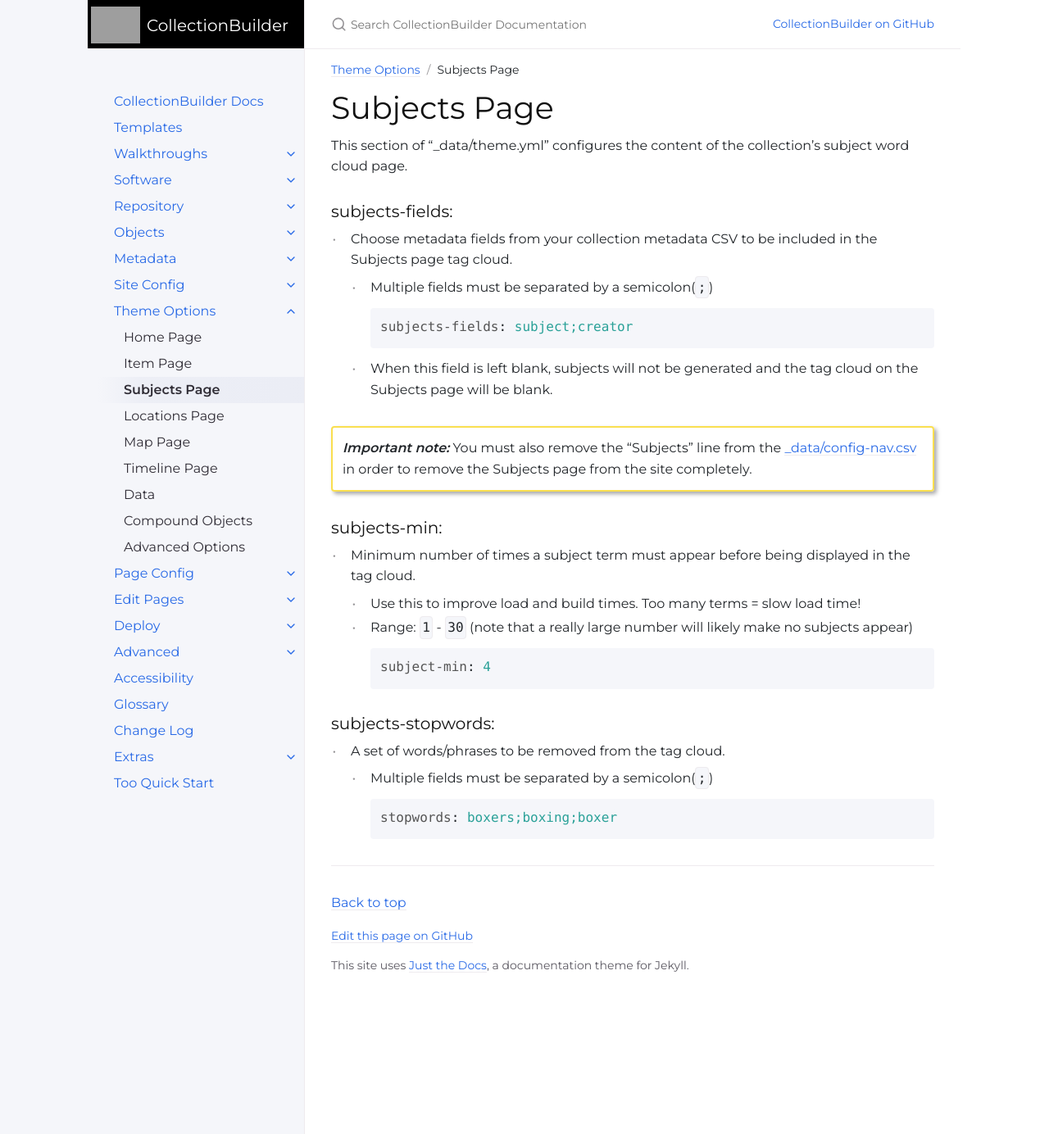
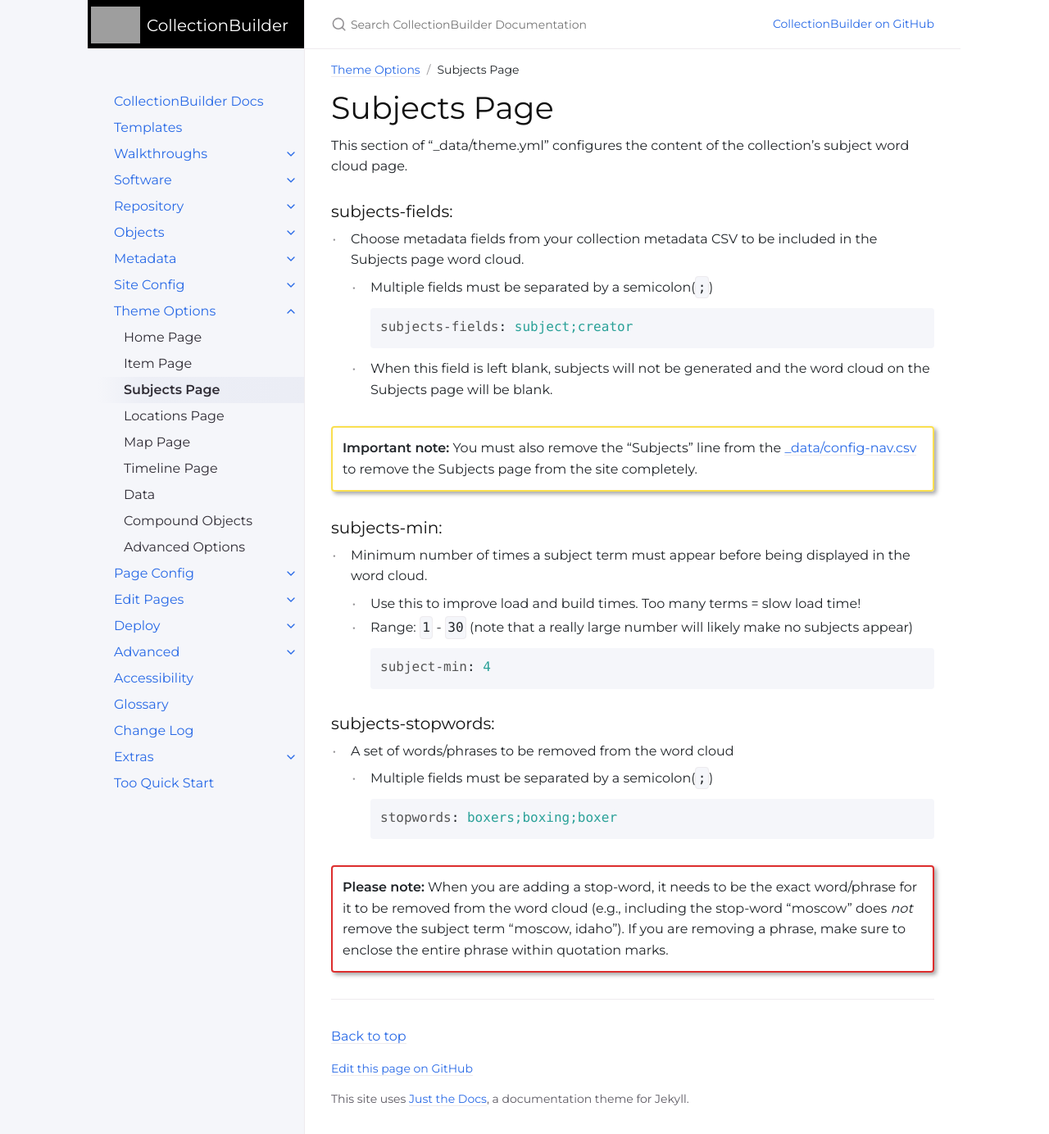
Before and after one commit to CollectionBuilder/cb-docs, a Jekyll site: the page built from docs/theme/subjects.md, in a window 1280 px wide and 1384 px high. Shown: the whole window at 82% size. Built offline with Jekyll 4.4.1, drawn with Linux system fonts in a browser that asks for light colours; comment, search, counter and statistics services are not loaded.

Commit message:
Add alert box about stop-words

````diff
--- a/docs/theme/subjects.md
+++ b/docs/theme/subjects.md
@@ -9,18 +9,18 @@ nav_order: 5
 This section of "_data/theme.yml" configures the content of the collection's subject word cloud page.
 
 ### subjects-fields:
-- Choose metadata fields from your collection metadata CSV to be included in the Subjects page tag cloud.
+- Choose metadata fields from your collection metadata CSV to be included in the Subjects page word cloud.
 	- Multiple fields must be separated by a semicolon(`;`)
 ```yaml
 subjects-fields: subject;creator
 ```
-	- When this field is left blank, subjects will not be generated and the tag cloud on the Subjects page will be blank.
+	- When this field is left blank, subjects will not be generated and the word cloud on the Subjects page will be blank.
 
 {:.alert .alert-yellow}
-***Important note:*** You must also remove the "Subjects" line from the [_data/config-nav.csv]({{ '/customization/config-nav/' | relative_url }}) in order to remove the Subjects page from the site completely.
+**Important note:** You must also remove the "Subjects" line from the [_data/config-nav.csv]({{ '/customization/config-nav/' | relative_url }}) to remove the Subjects page from the site completely.
 
 ### subjects-min:
-- Minimum number of times a subject term must appear before being displayed in the tag cloud.
+- Minimum number of times a subject term must appear before being displayed in the word cloud.
 	- Use this to improve load and build times. Too many terms = slow load time!
 	- Range: `1` - `30` (note that a really large number will likely make no subjects appear)
 ```yaml
@@ -28,8 +28,11 @@ subject-min: 4
 ```
 
 ### subjects-stopwords:
-- A set of words/phrases to be removed from the tag cloud.
+- A set of words/phrases to be removed from the word cloud
 	- Multiple fields must be separated by a semicolon(`;`)
 ```yaml
 stopwords: boxers;boxing;boxer
 ```
+
+{:.alert .alert-red}
+**Please note:** When you are adding a stop-word, it needs to be the exact word/phrase for it to be removed from the word cloud (e.g., including the stop-word "moscow" does *not* remove the subject term "moscow, idaho"). If you are removing a phrase, make sure to enclose the entire phrase within quotation marks.
````
